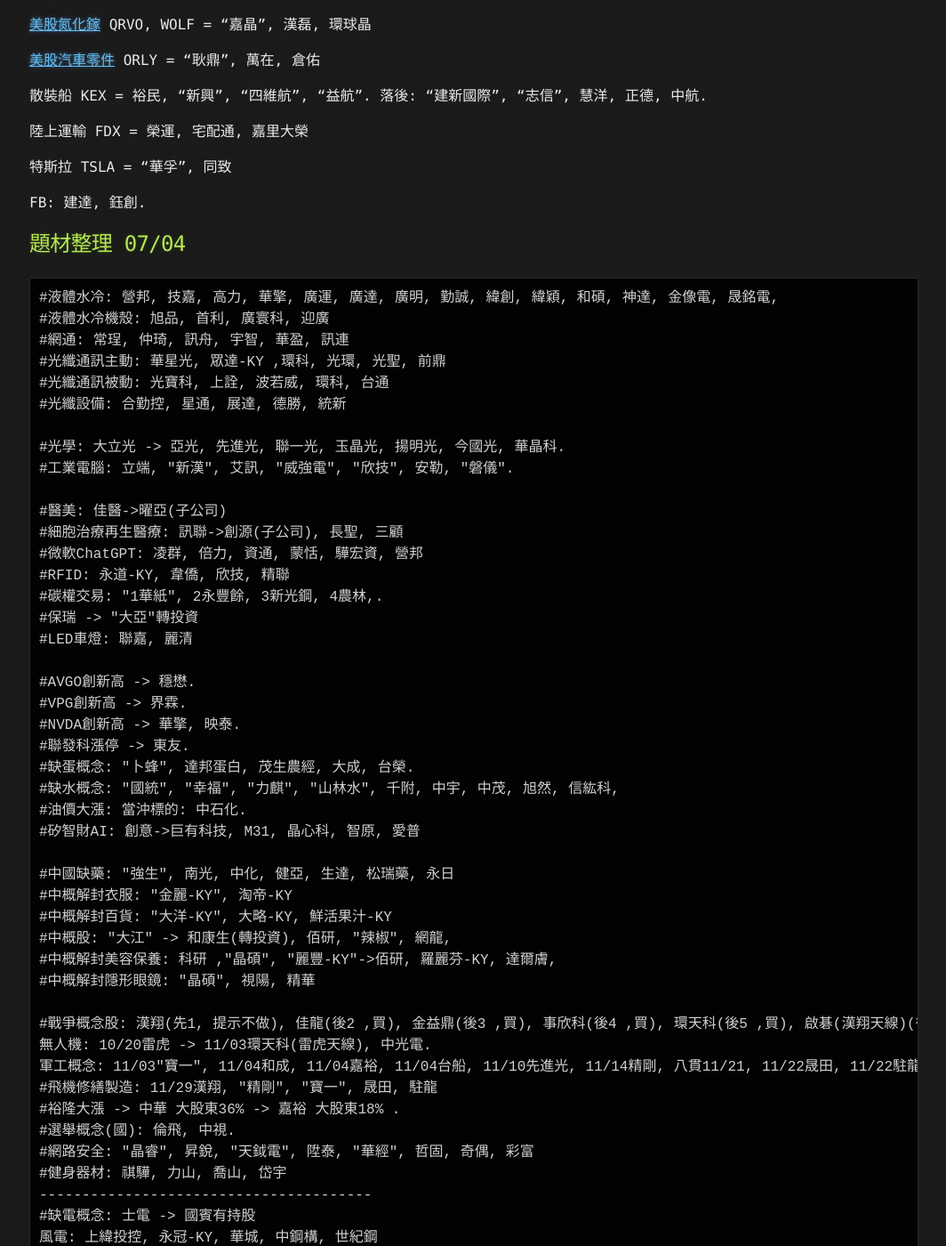
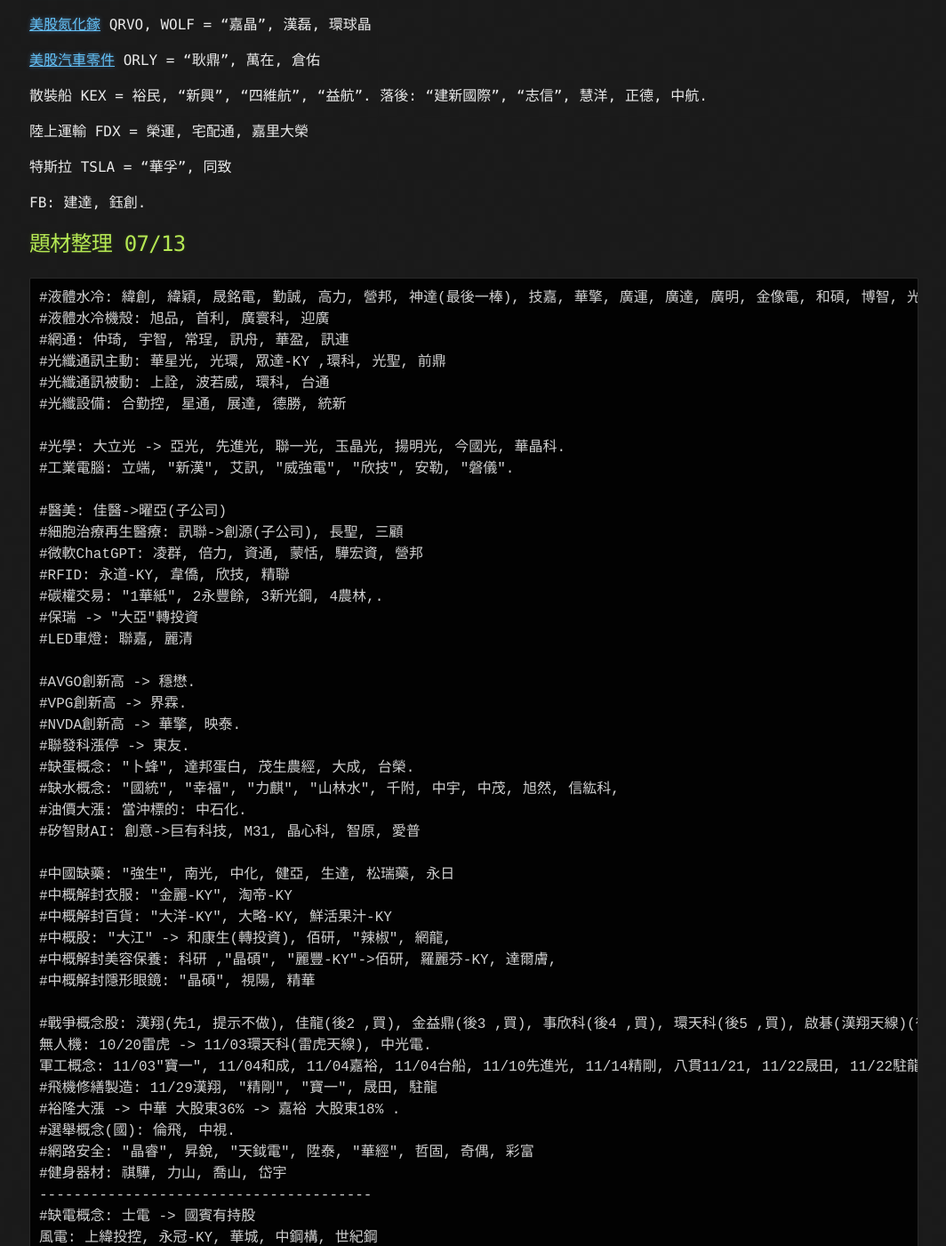
Before and after one commit to lepg5487/Stock_God, a Jekyll site: the page built from index.md, in a window 1280 px wide and 1400 px high, scrolled down 101481 px. Shown: the whole window at 89% size, without its empty margins (107-1171 px from the left). Built offline with Jekyll 4.4.1, drawn with Linux system fonts in a browser that asks for light colours; our own code applies the rules of GitHub Pages for plain Markdown files; some of the changed text lies outside the part shown.

Commit message:
Update index.md

````diff
--- a/index.md
+++ b/index.md
@@ -4145,13 +4145,13 @@
 
 FB: 建達, 鈺創.
 
-## 題材整理 07/04
-```
-#液體水冷: 營邦, 技嘉, 高力, 華擎, 廣運, 廣達, 廣明, 勤誠, 緯創, 緯穎, 和碩, 神達, 金像電, 晟銘電,
+## 題材整理 07/13
+```
+#液體水冷: 緯創, 緯穎, 晟銘電, 勤誠, 高力, 營邦, 神達(最後一棒), 技嘉, 華擎, 廣運, 廣達, 廣明, 金像電, 和碩, 博智, 光寶科.
 #液體水冷機殼: 旭品, 首利, 廣寰科, 迎廣
-#網通: 常珵, 仲琦, 訊舟, 宇智, 華盈, 訊連
-#光纖通訊主動: 華星光, 眾達-KY ,環科, 光環, 光聖, 前鼎
-#光纖通訊被動: 光寶科, 上詮, 波若威, 環科, 台通
+#網通: 仲琦, 宇智, 常珵, 訊舟, 華盈, 訊連
+#光纖通訊主動: 華星光, 光環, 眾達-KY ,環科, 光聖, 前鼎
+#光纖通訊被動: 上詮, 波若威, 環科, 台通
 #光纖設備: 合勤控, 星通, 展達, 德勝, 統新
 
 #光學: 大立光 -> 亞光, 先進光, 聯一光, 玉晶光, 揚明光, 今國光, 華晶科.
````
